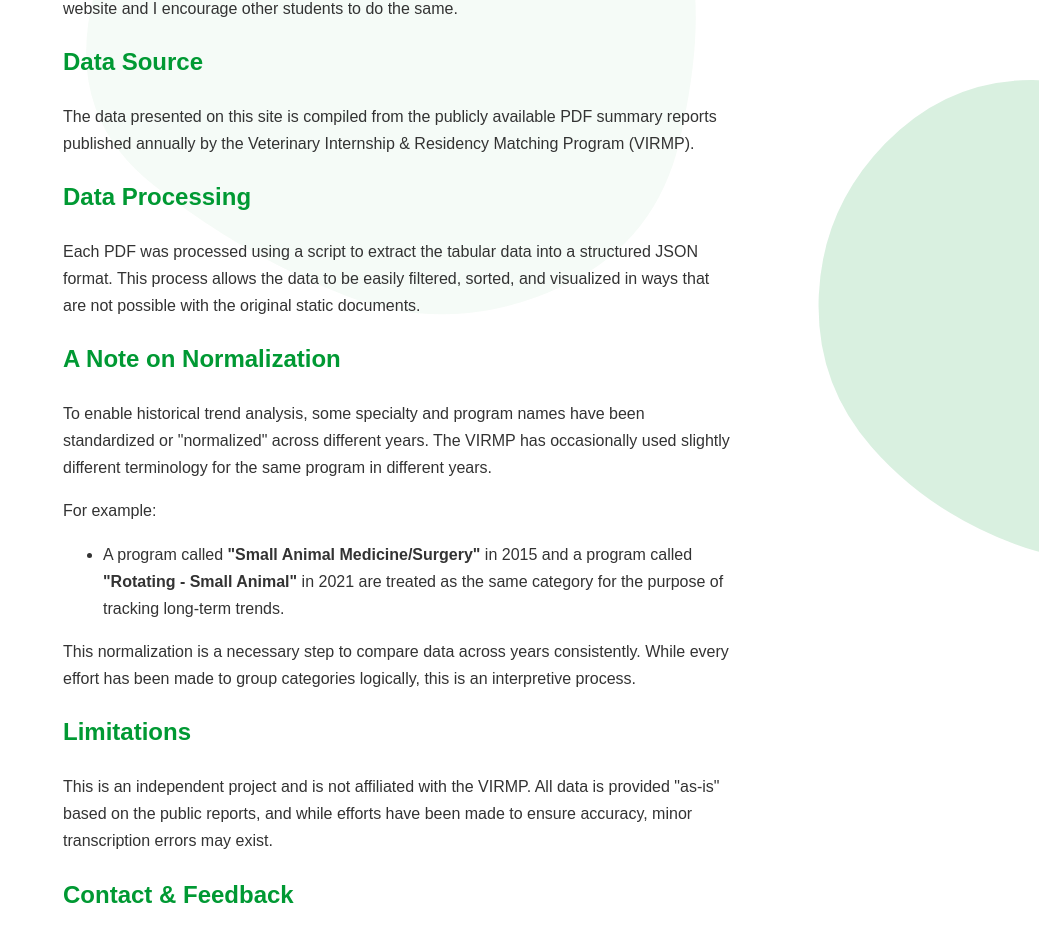
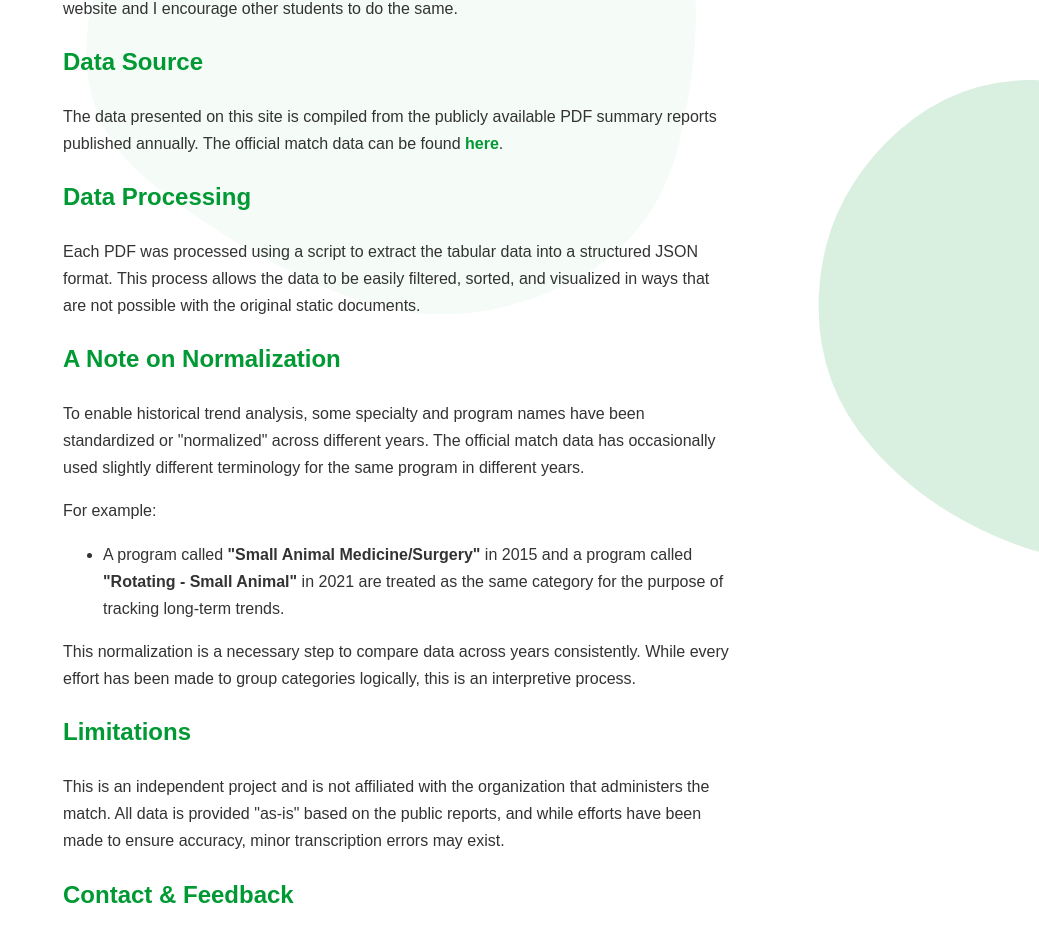
Before and after one commit to JyotP28/vetmatchdata, a Next.js app: page /about in a window 1280 px wide. Shown: the part 396-1336 px from the top of the page, without its empty margins (241-1280 px from the left). Built offline with nearby package versions, Linux system fonts and the light colour scheme; no server answers.

Commit message:
Removed VIRMP wordmarks

```diff
--- a/pages/about.js
+++ b/pages/about.js
@@ -38,7 +38,15 @@
 
       <h2 style={headingStyles}>Data Source</h2>
       <p>
-        The data presented on this site is compiled from the publicly available PDF summary reports published annually by the Veterinary Internship & Residency Matching Program (VIRMP).
+        The data presented on this site is compiled from the publicly available PDF summary reports published annually. The official match data can be found{' '}
+        <a
+          href="https://www.virmp.org/Home/Statistics"
+          target="_blank"
+          rel="noopener noreferrer"
+          style={linkStyle}
+        >
+          here
+        </a>.
       </p>
 
       <h2 style={headingStyles}>Data Processing</h2>
@@ -48,7 +56,7 @@
 
       <h2 style={headingStyles}>A Note on Normalization</h2>
       <p>
-        To enable historical trend analysis, some specialty and program names have been standardized or &quot;normalized&quot; across different years. The VIRMP has occasionally used slightly different terminology for the same program in different years.
+        To enable historical trend analysis, some specialty and program names have been standardized or &quot;normalized&quot; across different years. The official match data has occasionally used slightly different terminology for the same program in different years.
       </p>
       <p>
         For example:
@@ -62,16 +70,16 @@
 
       <h2 style={headingStyles}>Limitations</h2>
       <p>
-        This is an independent project and is not affiliated with the VIRMP. All data is provided &quot;as-is&quot; based on the public reports, and while efforts have been made to ensure accuracy, minor transcription errors may exist.
+        This is an independent project and is not affiliated with the organization that administers the match. All data is provided &quot;as-is&quot; based on the public reports, and while efforts have been made to ensure accuracy, minor transcription errors may exist.
       </p>
 
       <h2 style={headingStyles}>Contact & Feedback</h2>
       <p>
-        Feel free to reach out to me if you have a suggestion for a new chart or notice an error?
+        Feel free to reach out to me if you have a suggestion for a new chart or notice an error.
       </p>
       <p>
         <a
-          href="mailto:your.email@wsu.edu?subject=VetMatchData Feedback"
+          href="mailto:jyot.patel@wsu.edu?subject=VetMatchData Feedback"
           style={linkStyle}
         >
           Send an Email
```
Also changed, not shown: pages/index.js (+4 -4 lines).
